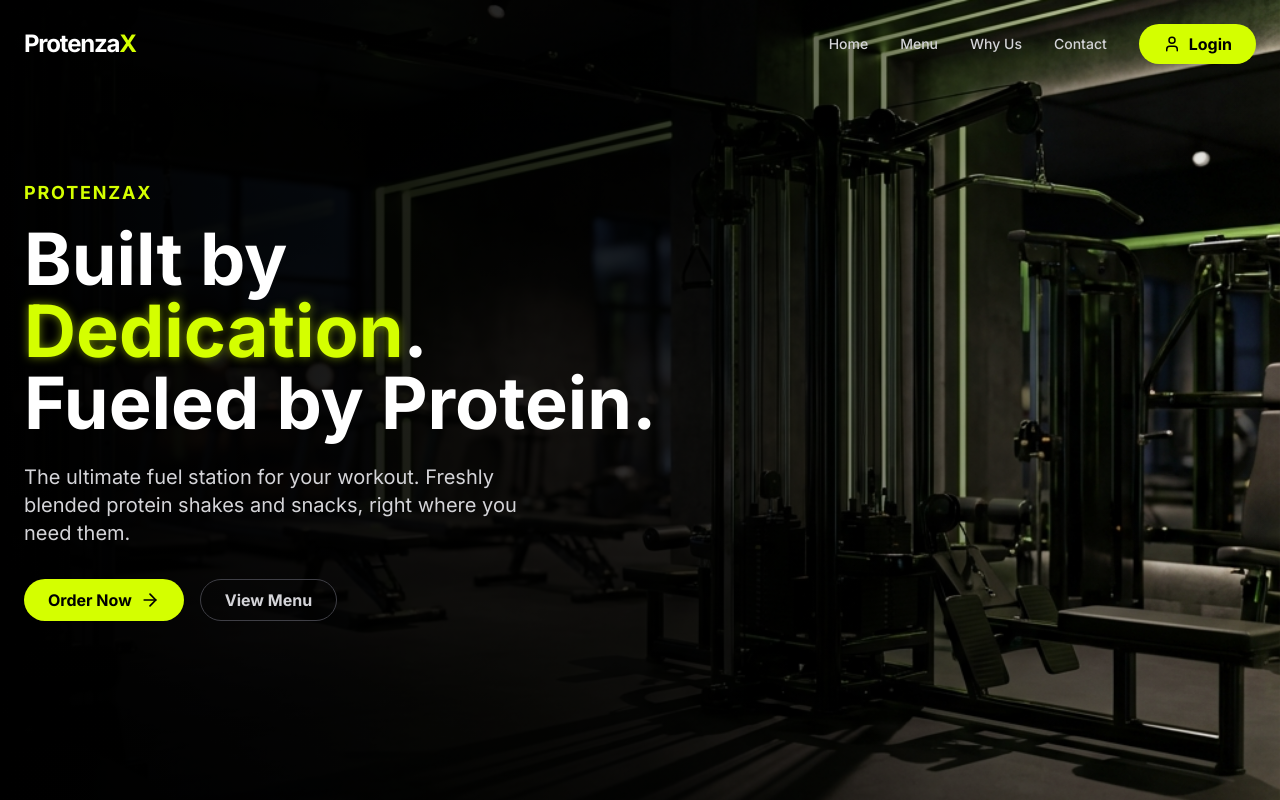
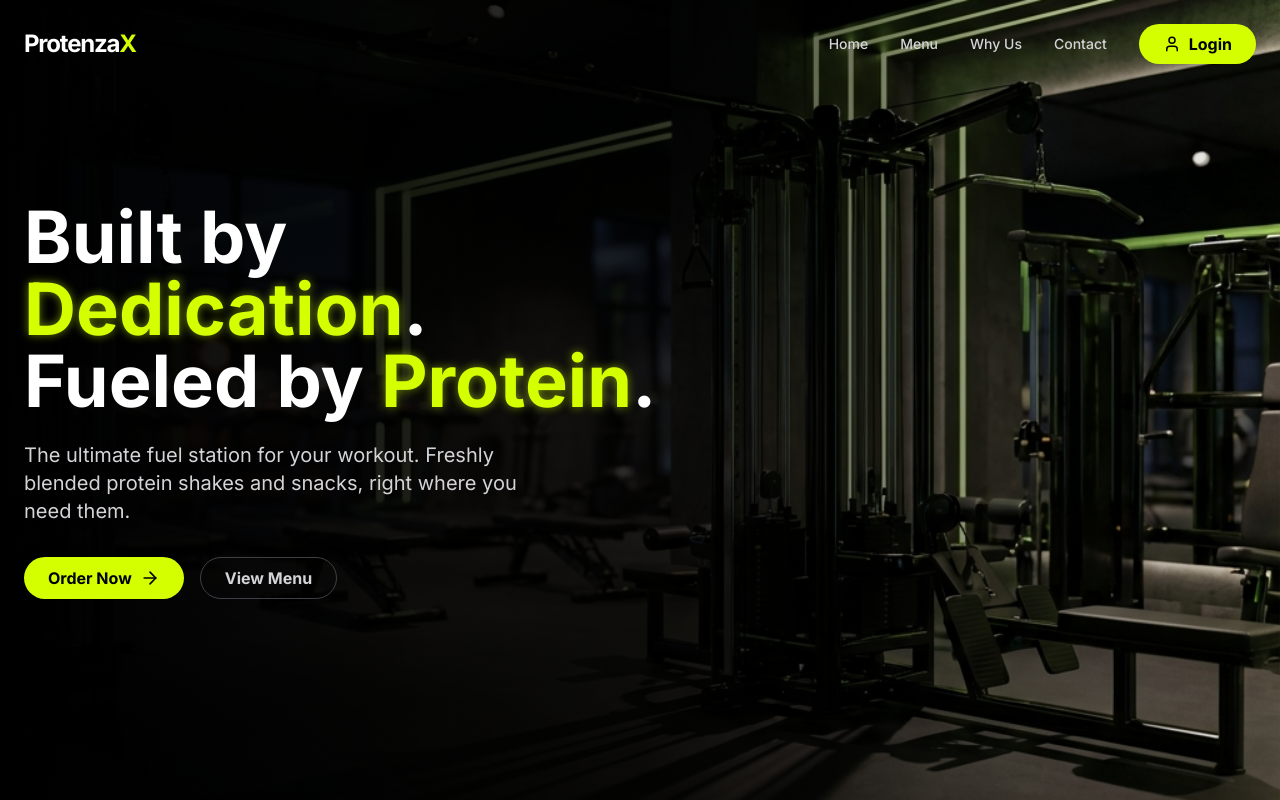
Before and after one commit to Sinaaan15/ProtenzaX, a React (Vite) app: page / in a window 1280 px wide. Shown: the top 800 px of the page. Built offline with nearby package versions, Linux system fonts and the light colour scheme.

Commit message:
Update Hero: Highlight Protein and remove redundant title

```diff
--- a/src/components/Hero.jsx
+++ b/src/components/Hero.jsx
@@ -25,12 +25,9 @@ const Hero = () => {
                         animate={{ opacity: 1, x: 0 }}
                         transition={{ duration: 0.8 }}
                     >
-                        <h2 className="text-primary font-bold text-lg mb-4 tracking-widest uppercase">
-                            ProtenzaX
-                        </h2>
                         <h1 className="text-5xl md:text-7xl font-bold text-white mb-6 leading-tight">
                             Built by <span className="text-primary text-shadow-neon">Dedication</span>.<br />
-                            Fueled by Protein.
+                            Fueled by <span className="text-primary text-shadow-neon">Protein</span>.
                         </h1>
                         <p className="text-zinc-300 text-lg md:text-xl mb-8 max-w-lg">
                             The ultimate fuel station for your workout. Freshly blended protein shakes and snacks, right where you need them.
```
